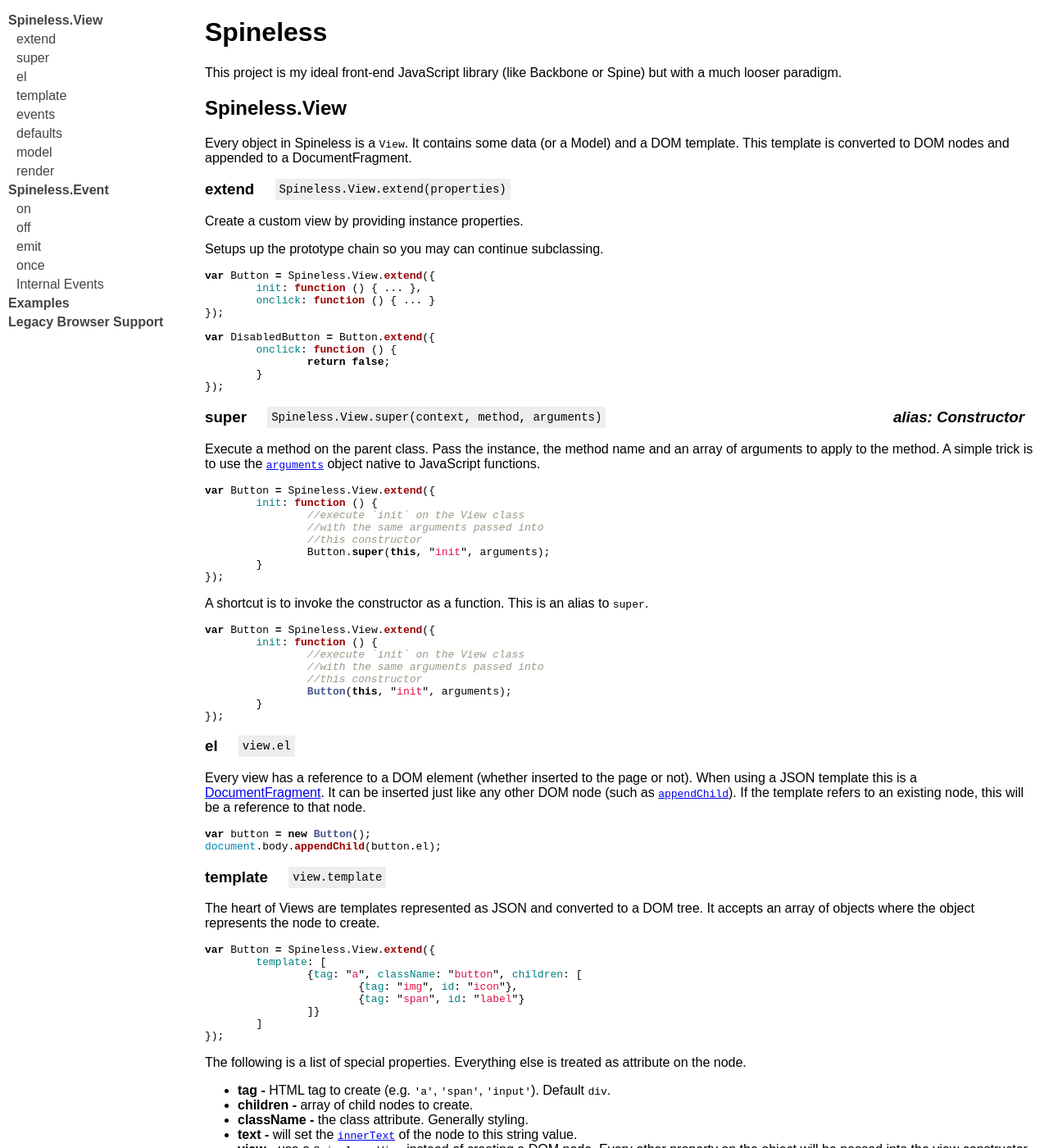
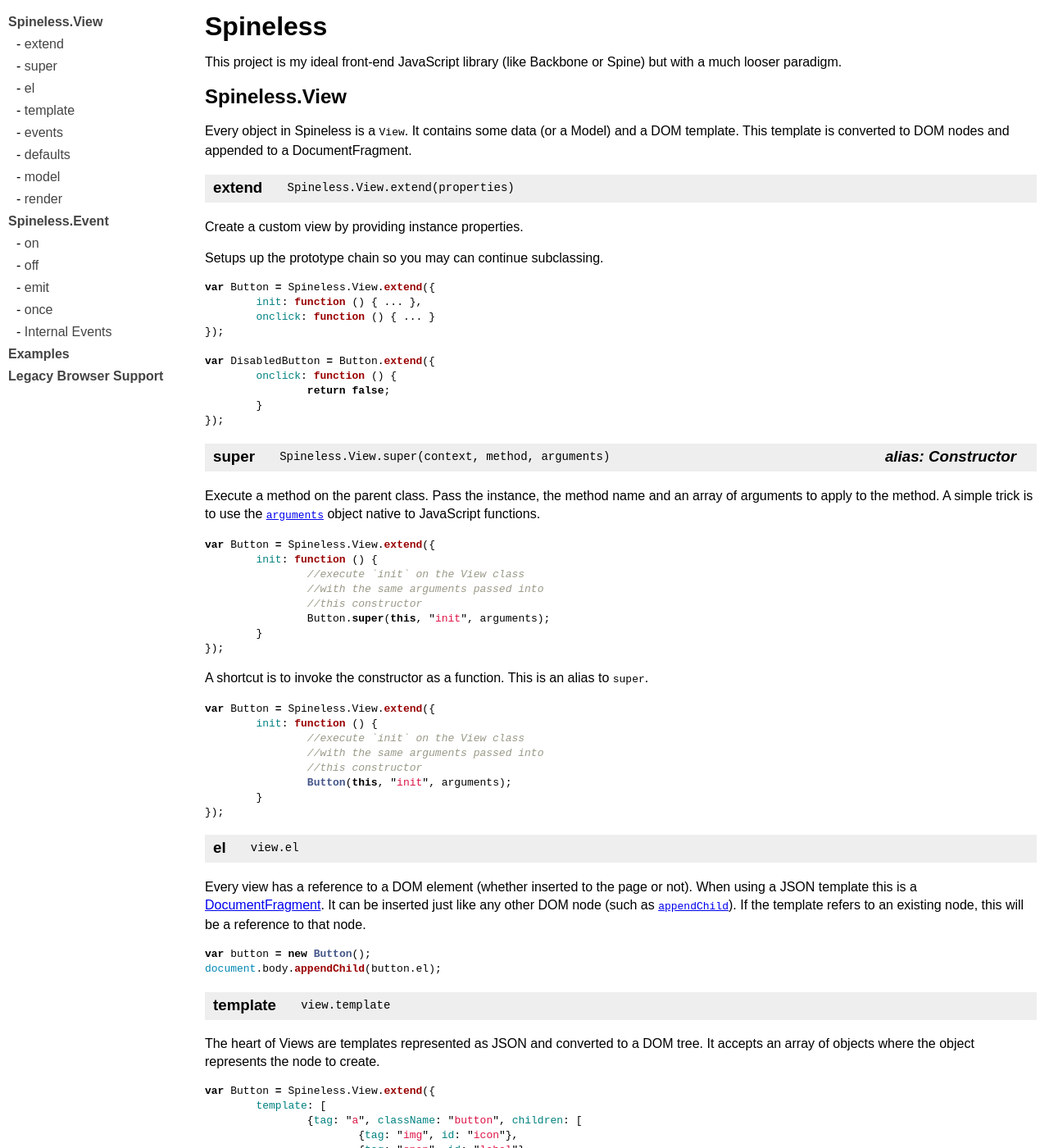
Before and after one commit to louisstow/Spineless, a Jekyll site: the page built from index.md, in a window 1280 px wide and 1400 px high. Shown: the whole window at 82% size. Built offline with Jekyll 4.4.1, drawn with Linux system fonts in a browser that asks for light colours; Markdown is read by kramdown in place of the engine named in the settings.

Commit message:
* lineheight

```diff
--- a/stylesheets/global.css
+++ b/stylesheets/global.css
@@ -1,6 +1,7 @@
 body, html {
 	margin: 0;
 	font-family: sans-serif;
+	line-height: 22px;
 }
 
 #content {
@@ -35,6 +36,15 @@
     color: #444;
 }
 
+#nav ul ul li:before {
+    content: "- ";
+}
+
+h3 {
+	background: #eee;
+	padding: 5px 10px;
+}
+
 h3 code {
     background: #eee;
     position: relative;
@@ -49,3 +59,7 @@
     float: right;
     margin-right: 15px;
 }
+
+pre {
+	line-height: 18px;
+}
```
